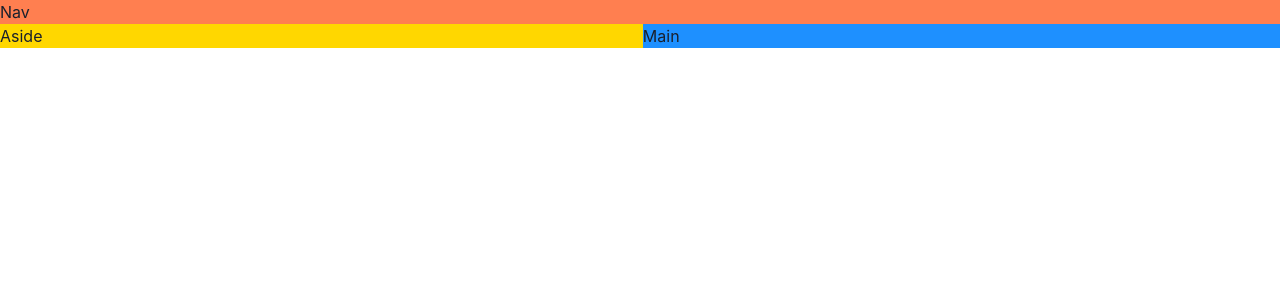
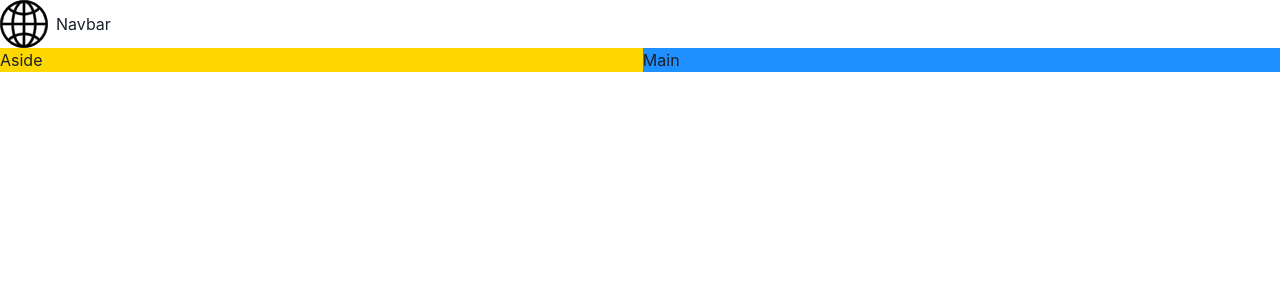
Before and after one commit to Pin3appl3ishan/game-hub, a React (Vite) app: page / in a window 1280 px wide. Shown: the top 300 px of the page. Built offline with nearby package versions, Linux system fonts and the light colour scheme.

Commit message:
build a navbar

```diff
--- a/src/App.tsx
+++ b/src/App.tsx
@@ -1,15 +1,16 @@
 import { Grid, GridItem, Show } from "@chakra-ui/react";
+import NavBar from "./components/NavBar";
 
 function App() {
   return (
     <Grid
       templateAreas={{
-        base: `"nav nav" "aside main"`,
+        base: `"nav" "main"`,
         lg: `"nav nav" "aside main"`,
       }}
     >
-      <GridItem area="nav" bg="coral">
-        Nav
+      <GridItem area="nav">
+        <NavBar/>
       </GridItem>
       <Show above="lg">
         <GridItem area="aside" bg="gold">
--- /dev/null
+++ b/src/components/NavBar.tsx
@@ -0,0 +1,13 @@
+import { HStack, Image } from '@chakra-ui/react'
+import logo from '../assets/logo.svg'
+
+const NavBar = () => {
+  return (
+    <HStack>
+        <Image src={logo} boxSize='48px'/>
+        <h4>Navbar</h4>
+    </HStack>
+  )
+}
+
+export default NavBar
```
Also changed, not shown: src/assets/logo.svg (added).
